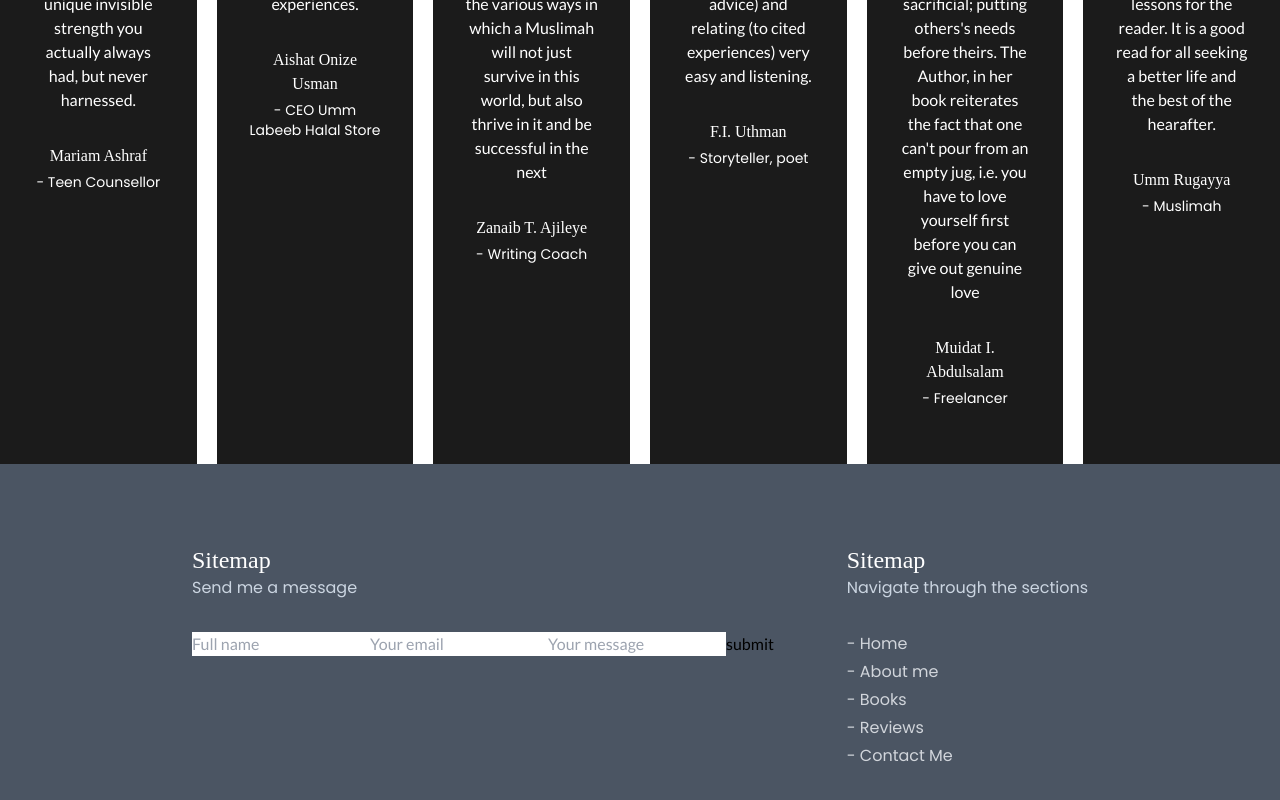
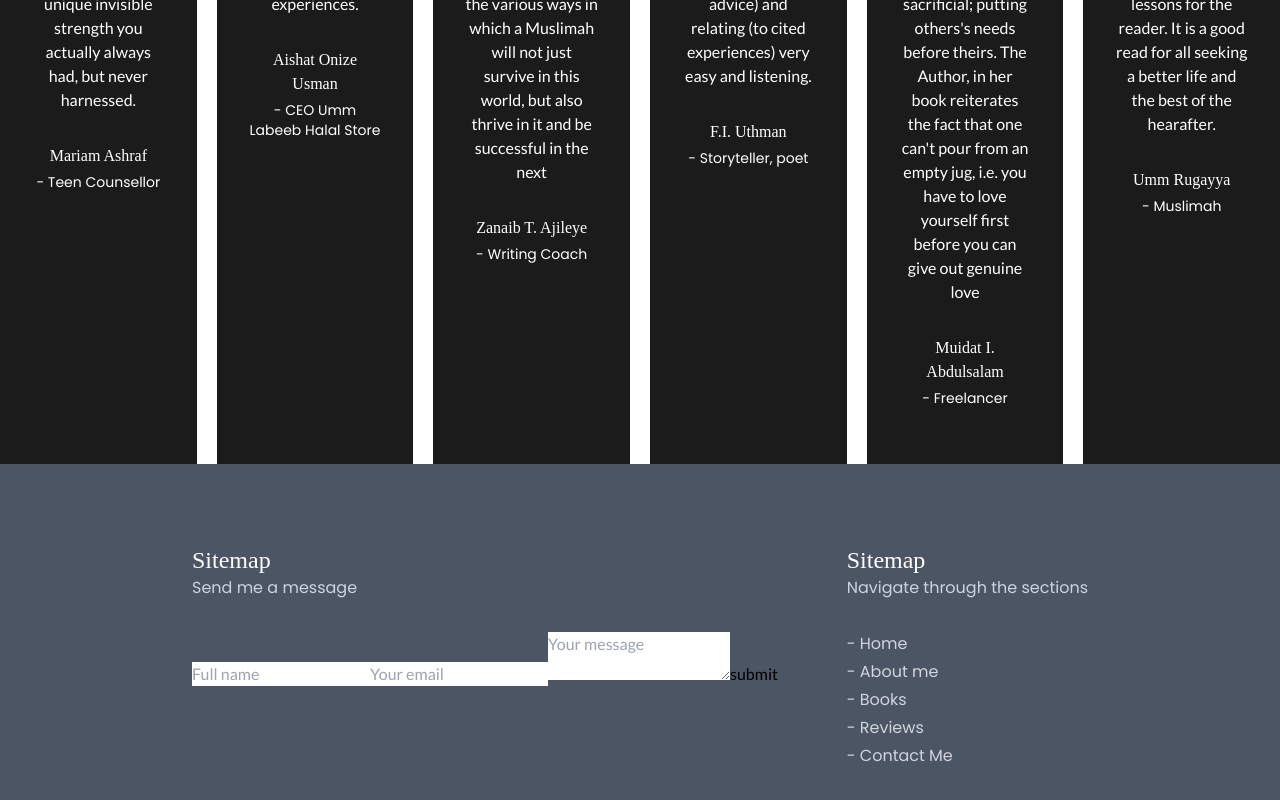
Before and after one commit to Mahmud1087/portfolio-projects, a React (Vite) app in the folder author_portfolio/: page /more_reviews in a window 1280 px wide. Shown: the part 513-1313 px from the top of the page. Built offline with nearby package versions, Linux system fonts and the light colour scheme; a web font is replaced by a local one.

Commit message:
changed the input to controlled inputs

```diff
--- a/author_portfolio/src/components/ContactMe.jsx
+++ b/author_portfolio/src/components/ContactMe.jsx
@@ -1,21 +1,24 @@
 import { useState } from 'react';
 
 const ContactMe = () => {
-  const [recvdMessage, setRecvdMessage] = useState({
+  const defaultState = {
     fullname: '',
     email: '',
     message: '',
-  });
+  };
+  const [recvdMessage, setRecvdMessage] = useState(defaultState);
 
   const handleSubmit = (e) => {
     e.preventDefault();
     console.log(recvdMessage);
+    setRecvdMessage(defaultState);
   };
 
   const handleChange = (e) => {
-    const val = e.target;
-    setRecvdMessage({ ...recvdMessage });
-    console.log(val.value);
+    const { name, value } = e.target;
+    setRecvdMessage((prevState) => {
+      return { ...prevState, [name]: value };
+    });
   };
 
   return (
@@ -35,14 +38,13 @@ const ContactMe = () => {
         />
         <input
           type='text'
-          name='fullname'
+          name='email'
           value={recvdMessage.email}
           onChange={handleChange}
           placeholder='Your email'
         />
-        <input
-          type='text'
-          name='fullname'
+        <textarea
+          name='message'
           value={recvdMessage.message}
           onChange={handleChange}
           placeholder='Your message'
```
